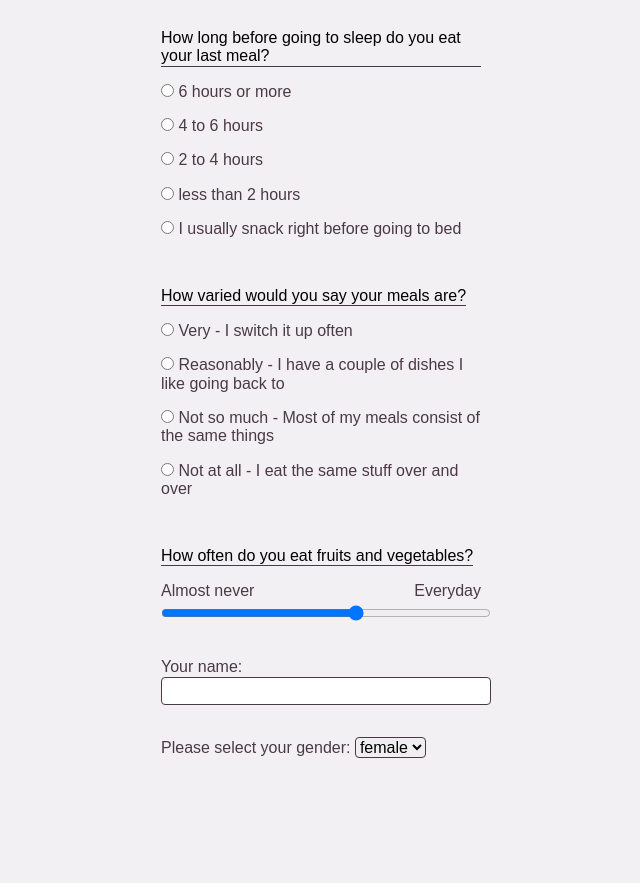
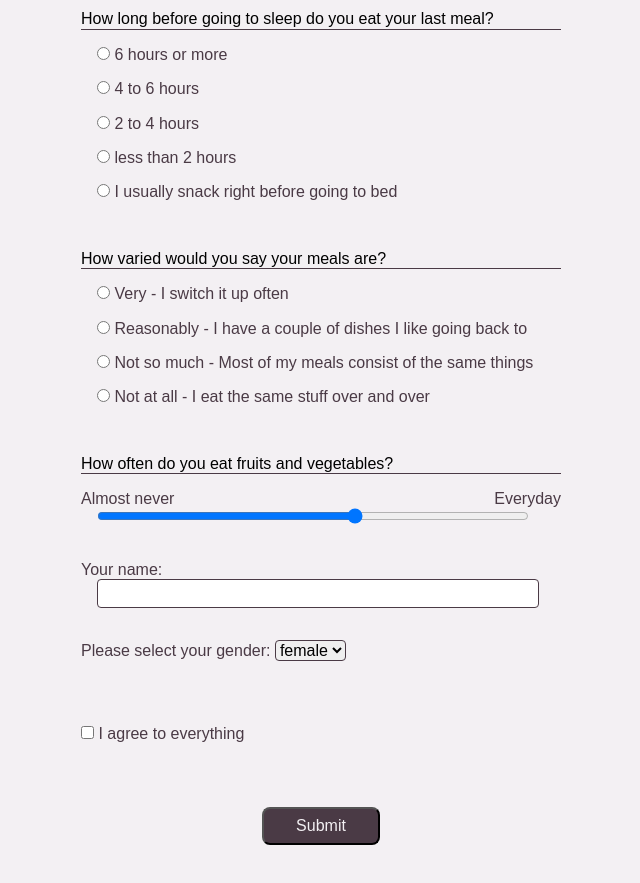
Before and after one commit to krysiajanik/form, a plain HTML site: page index.html in a window 1280 px wide. Shown: the part 407-1290 px from the top of the page, without its empty margins (319-959 px from the left). Before the commit the page ends 1229 px from the top, so only its background shows below. Drawn offline with Linux system fonts and the light colour scheme.

Commit message:
submit and final styling

```diff
--- a/index.html
+++ b/index.html
@@ -18,7 +18,7 @@
                 Are your eating habits healthy?
             </h1>
         </header>
-        <form class="form">
+        <form class="form" action="https://dev.cotenfrontend.pl" method="POST">
 
             <fieldset class="form__fieldset">
                 <legend class="form__legend">
@@ -106,11 +106,11 @@
                     How often do you eat fruits and vegetables?
                 </legend>
                 <span class="form__label--range">
-                    <label class="form__label" for="frutFrequency">Almost never</label>
-                    <label class="form__label" for="frutFrequency">Everyday</label>
+                    <label class="form__label" for="fruitFrequency">Almost never</label>
+                    <label class="form__label" for="fruitFrequency">Everyday</label>
                 </span>
-                <input class="form__input" type="range" min="0" max="100" step="20" name="frutFrequency"
-                    id="frutFrequency">
+                <input class="form__input--range" type="range" min="0" max="100" step="20" name="fruitFrequency"
+                    id="fruitFrequency">
             </p>
 
 
@@ -126,10 +126,17 @@
                     <option>male</option>
                     <option>other</option>
                 </select>
+            </p>
 
+            <p class="form__field--checkbox">
+                <input class="form__input--checkbox" type="checkbox" name="userAgreement" id="userAgreement">
+                <label class="form__label" for="userAgreement">I agree to everything</label>
 
             </p>
 
+            <p class="form__field--submit">
+                <input type="submit" class="form__submit" value="Submit">
+            </p>
 
         </form>
 
--- a/style.css
+++ b/style.css
@@ -9,7 +9,7 @@
 }
 
 .form{
-    width: 40%;
+    width: 60%;
     min-width: 300px;
 }
 
@@ -22,13 +22,38 @@
     padding: 0;
 }
 
+.form__field--checkbox{
+    margin: 64px 0;
+}
+
+.form__field--submit {
+    text-align: center;
+
+}
+.form__submit {
+    background-color: #4a3a45;
+    color: #f3f0f3;
+    padding: 8px 32px;
+    border-radius: 8px;
+}
+
 .form__input {
     border: 1px solid #4a3a45;
     border-radius: 4px;
     display: block;
     font-weight: 200;
     padding: 4px;
-    width: 100%;
+    width: 90%;
+    margin: 0 16px;
+}
+
+.form__input--radio {
+    margin-left: 16px;
+}
+
+.form__input--range {
+    margin: 0 16px;
+    width: 90%;
 }
 
 .form__label {
@@ -45,6 +70,7 @@
 .form__legend {
     margin: 0;
     padding: 0;
+    width: 100%;
     border-bottom: 1px solid #4a3a45;
     font-weight: 200;
 }
```
